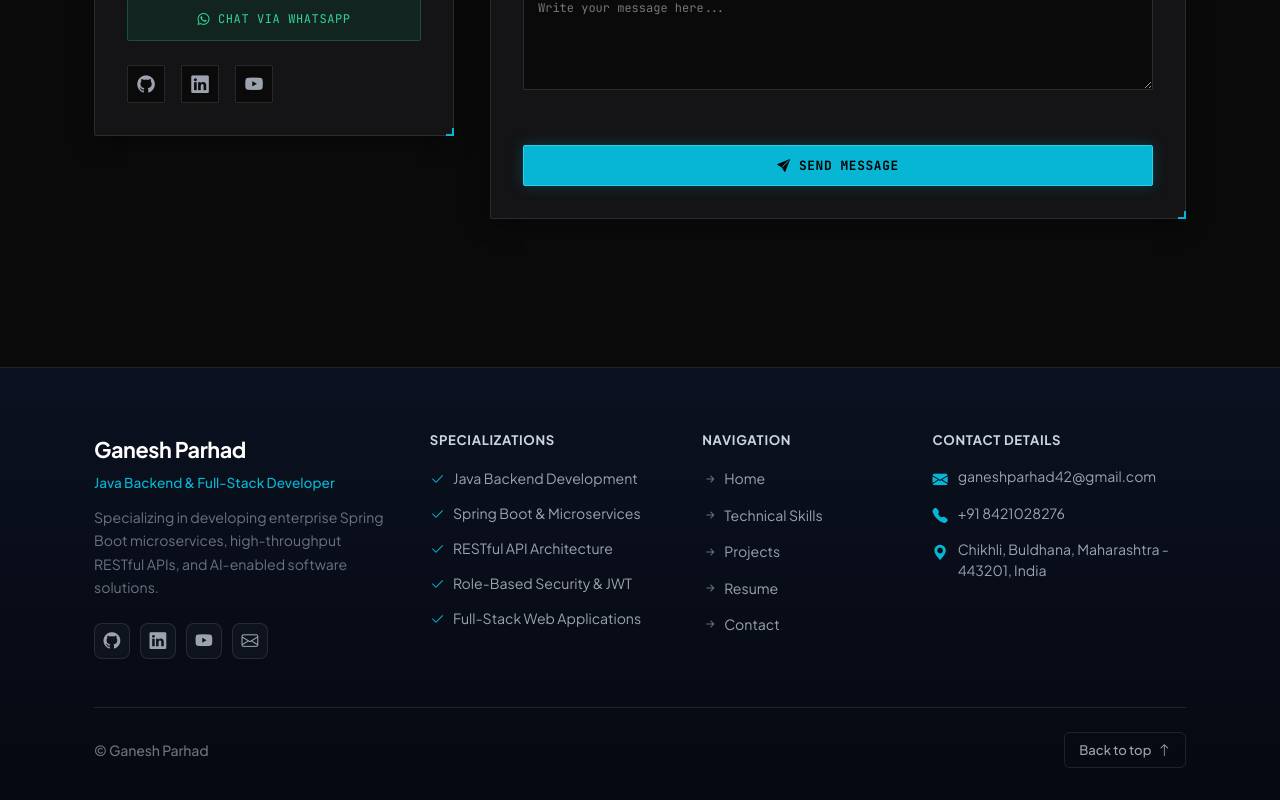
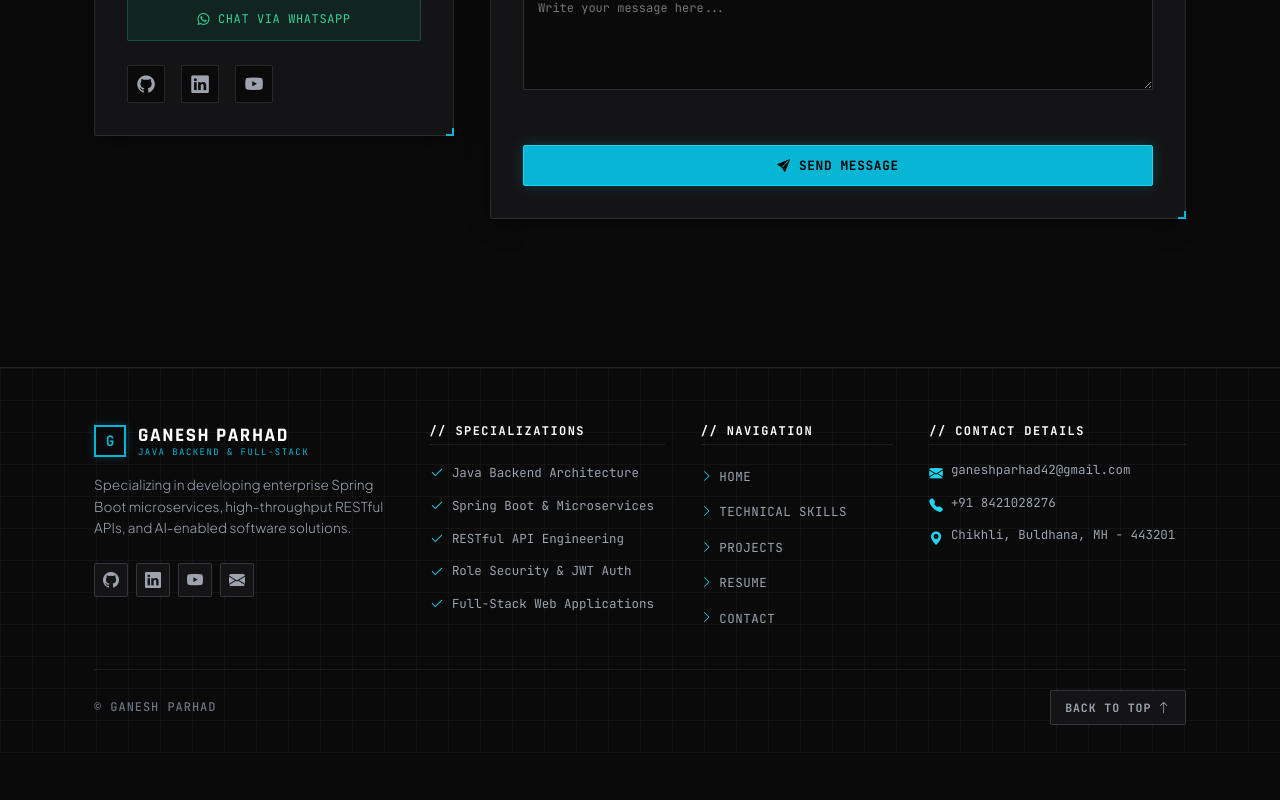
Before and after one commit to ganeshparhad10/Portfolio-Angular, an Angular app: page /contact in a window 1280 px wide. Shown: the part 833-1633 px from the top of the page. After the commit the page ends 1586 px from the top, so only its background shows below. Built offline with nearby package versions, Linux system fonts and the light colour scheme.

Commit message:
fix(footer): unify footer fonts and blueprint aesthetics with Rajdhani and JetBrains Mono

```diff
--- a/src/app/components/footer/footer.component.css
+++ b/src/app/components/footer/footer.component.css
@@ -1,8 +1,13 @@
+/* ==========================================================================
+   Blueprint Footer Styles (abhishek-g-mu.vercel.app aesthetic)
+   ========================================================================== */
+
 .site-footer {
-  background: linear-gradient(180deg, #0b1120 0%, #060911 100%);
-  border-top: 1px solid var(--border-subtle);
-  padding: 64px 0 32px;
-  color: var(--text-muted);
+  background-color: #0A0A0B;
+  border-top: 1px solid rgba(255, 255, 255, 0.1);
+  padding: 56px 0 28px;
+  color: #9ca3af;
+  position: relative;
 }
 
 .footer-wrapper {
@@ -15,7 +20,7 @@
 .footer-grid {
   display: grid;
   grid-template-columns: 1.4fr 1.1fr 0.9fr 1.2fr;
-  gap: 40px;
+  gap: 36px;
   align-items: start;
 }
 
@@ -29,71 +34,105 @@
 .footer-brand {
   display: flex;
   flex-direction: column;
-  gap: 4px;
+}
+
+.footer-brand-wrap {
+  display: flex;
+  align-items: center;
+  gap: 12px;
+}
+
+.brand-badge {
+  width: 32px;
+  height: 32px;
+  min-width: 32px;
+  border: 2px solid #06b6d4;
+  background: #0A0A0B;
+  color: #06b6d4;
+  font-family: var(--font-mono, monospace);
+  font-weight: 800;
+  font-size: 0.9rem;
+  display: flex;
+  align-items: center;
+  justify-content: center;
+  box-shadow: 0 0 10px rgba(6, 182, 212, 0.25);
+  flex-shrink: 0;
+}
+
+.brand-text {
+  display: flex;
+  flex-direction: column;
 }
 
 .brand-title {
-  font-family: var(--font-heading);
-  font-size: 1.35rem;
+  font-family: var(--font-tech-heading, sans-serif);
+  font-size: 1.2rem;
   font-weight: 700;
   color: #ffffff;
-  letter-spacing: -0.02em;
+  letter-spacing: 0.08em;
+  text-transform: uppercase;
+  line-height: 1.2;
 }
 
 .brand-tagline {
-  font-size: 0.85rem;
-  color: var(--accent-blue);
-  font-weight: 500;
+  font-family: var(--font-mono, monospace);
+  font-size: 9px;
+  letter-spacing: 0.16em;
+  color: #06b6d4;
+  text-transform: uppercase;
+  line-height: 1.2;
 }
 
 .brand-description {
-  font-size: 0.88rem;
-  line-height: 1.65;
-  color: var(--text-dim);
-  margin: 0 0 8px;
+  font-family: var(--font-sans, sans-serif);
+  font-size: 0.85rem;
+  line-height: 1.6;
+  color: #9ca3af;
+  margin: 4px 0 8px;
   max-width: 320px;
+  font-weight: 300;
 }
 
 .footer-social-icons {
   display: flex;
-  gap: 10px;
+  gap: 8px;
   margin-top: 4px;
 }
 
 .social-btn {
-  width: 36px;
-  height: 36px;
-  border-radius: 8px;
-  background: rgba(255, 255, 255, 0.03);
-  border: 1px solid var(--border-subtle);
+  width: 34px;
+  height: 34px;
+  border-radius: 2px;
+  background: #141416;
+  border: 1px solid rgba(255, 255, 255, 0.14);
   display: flex;
   align-items: center;
   justify-content: center;
-  color: var(--text-muted);
-  font-size: 1.05rem;
+  color: #9ca3af;
+  font-size: 1rem;
   text-decoration: none;
-  transition: all 0.2s ease;
+  transition: all 0.15s ease;
 }
 
 .social-btn:hover {
-  background: var(--accent-blue);
-  border-color: var(--accent-blue);
-  color: #ffffff;
+  background: #1a1a20;
+  border-color: #06b6d4;
+  color: #22d3ee;
   transform: translateY(-2px);
+  box-shadow: 0 0 12px rgba(6, 182, 212, 0.25);
 }
 
 /* Headings */
 .col-heading {
-  font-family: var(--font-heading);
-  font-size: 0.95rem;
+  font-family: var(--font-mono, monospace);
+  font-size: 0.75rem;
   font-weight: 700;
   color: #ffffff;
-  letter-spacing: -0.01em;
-  margin: 0 0 18px;
+  letter-spacing: 0.12em;
   text-transform: uppercase;
-  font-size: 0.82rem;
-  letter-spacing: 0.05em;
-  color: #cbd5e1;
+  margin: 0 0 16px;
+  padding-bottom: 6px;
+  border-bottom: 1px solid rgba(255, 255, 255, 0.08);
 }
 
 /* Specializations List */
@@ -103,20 +142,23 @@
   margin: 0;
   display: flex;
   flex-direction: column;
-  gap: 10px;
+  gap: 9px;
 }
 
 .footer-list li span {
   display: flex;
   align-items: center;
   gap: 8px;
-  font-size: 0.88rem;
-  color: var(--text-muted);
+  font-family: var(--font-mono, monospace);
+  font-size: 0.78rem;
+  color: #9ca3af;
+  font-weight: 400;
 }
 
 .footer-list li span i {
-  color: var(--accent-blue);
-  font-size: 0.95rem;
+  color: #06b6d4;
+  font-size: 0.9rem;
+  flex-shrink: 0;
 }
 
 /* Nav Links */
@@ -126,54 +168,58 @@
   margin: 0;
   display: flex;
   flex-direction: column;
-  gap: 10px;
+  gap: 9px;
 }
 
 .footer-nav-links li a {
   display: inline-flex;
   align-items: center;
   gap: 6px;
-  font-size: 0.88rem;
-  color: var(--text-muted);
+  font-family: var(--font-mono, monospace);
+  font-size: 0.78rem;
+  color: #9ca3af;
   text-decoration: none;
+  text-transform: uppercase;
+  letter-spacing: 0.04em;
   transition: all 0.15s ease;
 }
 
 .footer-nav-links li a:hover {
-  color: #ffffff;
+  color: #22d3ee;
   transform: translateX(3px);
 }
 
 .footer-nav-links li a i {
-  color: var(--text-dim);
-  font-size: 1rem;
+  color: #06b6d4;
+  font-size: 0.75rem;
 }
 
 /* Contact Column */
 .contact-info-list {
   display: flex;
   flex-direction: column;
-  gap: 12px;
+  gap: 10px;
 }
 
 .contact-item {
   display: flex;
   align-items: flex-start;
-  gap: 10px;
-  font-size: 0.88rem;
-  color: var(--text-muted);
+  gap: 8px;
+  font-family: var(--font-mono, monospace);
+  font-size: 0.78rem;
+  color: #9ca3af;
   text-decoration: none;
   transition: color 0.15s ease;
   line-height: 1.5;
 }
 
 .contact-item:not(.static):hover {
-  color: #ffffff;
+  color: #22d3ee;
 }
 
 .contact-item i {
-  color: var(--accent-blue);
-  font-size: 0.95rem;
+  color: #06b6d4;
+  font-size: 0.85rem;
   margin-top: 2px;
   flex-shrink: 0;
 }
@@ -186,8 +232,8 @@
 .footer-divider {
   width: 100%;
   height: 1px;
-  background: var(--border-subtle);
-  margin: 48px 0 24px;
+  background: rgba(255, 255, 255, 0.08);
+  margin: 40px 0 20px;
 }
 
 /* Bottom Bar */
@@ -200,50 +246,55 @@
 }
 
 .copyright-text {
-  font-size: 0.88rem;
+  font-family: var(--font-mono, monospace);
+  font-size: 0.75rem;
   font-weight: 500;
-  color: var(--text-dim);
-  letter-spacing: -0.01em;
+  color: #6b7280;
+  letter-spacing: 0.08em;
+  text-transform: uppercase;
 }
 
 .back-to-top-btn {
   display: inline-flex;
   align-items: center;
   gap: 6px;
-  background: transparent;
-  border: 1px solid var(--border-subtle);
-  color: var(--text-muted);
-  font-size: 0.82rem;
-  font-weight: 500;
+  background: #141416;
+  border: 1px solid rgba(255, 255, 255, 0.15);
+  color: #9ca3af;
+  font-family: var(--font-mono, monospace);
+  font-size: 0.72rem;
+  font-weight: 700;
+  letter-spacing: 0.08em;
   padding: 6px 14px;
-  border-radius: 6px;
+  border-radius: 2px;
   cursor: pointer;
   transition: all 0.15s ease;
 }
 
 .back-to-top-btn:hover {
-  background: rgba(255, 255, 255, 0.05);
-  border-color: #475569;
-  color: #ffffff;
+  background: #1a1a20;
+  border-color: #06b6d4;
+  color: #22d3ee;
   transform: translateY(-1px);
+  box-shadow: 0 0 10px rgba(6, 182, 212, 0.2);
 }
 
 .back-to-top-btn i {
-  font-size: 0.85rem;
+  font-size: 0.8rem;
 }
 
 /* Responsive */
 @media (max-width: 992px) {
   .footer-grid {
     grid-template-columns: 1fr 1fr;
-    gap: 36px;
+    gap: 32px;
   }
 }
 
 @media (max-width: 600px) {
   .footer-grid {
     grid-template-columns: 1fr;
-    gap: 32px;
+    gap: 28px;
   }
 
   .footer-bottom-bar {
--- a/src/app/components/footer/footer.component.html
+++ b/src/app/components/footer/footer.component.html
@@ -1,71 +1,76 @@
-<footer class="site-footer">
+<footer class="site-footer bg-[#0A0A0B] bg-artistic-grid">
   <div class="footer-wrapper">
     <!-- Main Footer Columns -->
     <div class="footer-grid">
       <!-- Col 1: Brand & Overview -->
       <div class="footer-col brand-col">
         <div class="footer-brand">
-          <span class="brand-title">Ganesh Parhad</span>
-          <span class="brand-tagline">Java Backend & Full-Stack Developer</span>
+          <div class="footer-brand-wrap">
+            <div class="brand-badge">G</div>
+            <div class="brand-text">
+              <span class="brand-title">GANESH PARHAD</span>
+              <span class="brand-tagline">JAVA BACKEND & FULL-STACK</span>
+            </div>
+          </div>
         </div>
         <p class="brand-description">
           Specializing in developing enterprise Spring Boot microservices, high-throughput RESTful APIs, and AI-enabled software solutions.
         </p>
         <div class="footer-social-icons">
-          <a href="https://github.com/ganeshparhad10" target="_blank" rel="noopener noreferrer" aria-label="GitHub" class="social-btn">
+          <a href="https://github.com/ganeshparhad10" target="_blank" rel="noopener noreferrer" aria-label="GitHub" title="GitHub" class="social-btn">
             <i class="bi bi-github"></i>
           </a>
-          <a href="https://www.linkedin.com/in/ganesh-parhad-b77b9225a" target="_blank" rel="noopener noreferrer" aria-label="LinkedIn" class="social-btn">
+          <a href="https://www.linkedin.com/in/ganesh-parhad-b77b9225a" target="_blank" rel="noopener noreferrer" aria-label="LinkedIn" title="LinkedIn" class="social-btn">
             <i class="bi bi-linkedin"></i>
           </a>
-          <a href="https://youtube.com/channel/UCeey0E1RH-ey994Jy7nqNYg" target="_blank" rel="noopener noreferrer" aria-label="YouTube" class="social-btn">
+          <a href="https://youtube.com/channel/UCeey0E1RH-ey994Jy7nqNYg" target="_blank" rel="noopener noreferrer" aria-label="YouTube" title="YouTube" class="social-btn">
             <i class="bi bi-youtube"></i>
           </a>
-          <a href="mailto:ganeshparhad42@gmail.com" aria-label="Email" class="social-btn">
-            <i class="bi bi-envelope"></i>
+          <a href="mailto:ganeshparhad42@gmail.com" aria-label="Email" title="Email" class="social-btn">
+            <i class="bi bi-envelope-fill"></i>
           </a>
         </div>
       </div>
 
       <!-- Col 2: Services / Focus Areas -->
       <div class="footer-col">
-        <h4 class="col-heading">Specializations</h4>
+        <h4 class="col-heading">// SPECIALIZATIONS</h4>
         <ul class="footer-list">
-          <li><span><i class="bi bi-check2"></i> Java Backend Development</span></li>
-          <li><span><i class="bi bi-check2"></i> Spring Boot & Microservices</span></li>
-          <li><span><i class="bi bi-check2"></i> RESTful API Architecture</span></li>
-          <li><span><i class="bi bi-check2"></i> Role-Based Security & JWT</span></li>
-          <li><span><i class="bi bi-check2"></i> Full-Stack Web Applications</span></li>
+          <li><span><i class="bi bi-check2 text-cyan-400"></i> Java Backend Architecture</span></li>
+          <li><span><i class="bi bi-check2 text-cyan-400"></i> Spring Boot & Microservices</span></li>
+          <li><span><i class="bi bi-check2 text-cyan-400"></i> RESTful API Engineering</span></li>
+          <li><span><i class="bi bi-check2 text-cyan-400"></i> Role Security & JWT Auth</span></li>
+          <li><span><i class="bi bi-check2 text-cyan-400"></i> Full-Stack Web Applications</span></li>
         </ul>
       </div>
 
       <!-- Col 3: Quick Navigation -->
       <div class="footer-col">
-        <h4 class="col-heading">Navigation</h4>
+        <h4 class="col-heading">// NAVIGATION</h4>
         <ul class="footer-nav-links">
-          <li><a routerLink="/"><i class="bi bi-arrow-right-short"></i> Home</a></li>
-          <li><a routerLink="/skills"><i class="bi bi-arrow-right-short"></i> Technical Skills</a></li>
-          <li><a routerLink="/projects"><i class="bi bi-arrow-right-short"></i> Projects</a></li>
-          <li><a routerLink="/resume"><i class="bi bi-arrow-right-short"></i> Resume</a></li>
-          <li><a routerLink="/contact"><i class="bi bi-arrow-right-short"></i> Contact</a></li>
+          <li><a routerLink="/"><i class="bi bi-chevron-right text-cyan-400"></i> Home</a></li>
+          <li><a routerLink="/skills"><i class="bi bi-chevron-right text-cyan-400"></i> Technical Skills</a></li>
+          <li><a routerLink="/projects"><i class="bi bi-chevron-right text-cyan-400"></i> Projects</a></li>
+          <li><a routerLink="/resume"><i class="bi bi-chevron-right text-cyan-400"></i> Resume</a></li>
+          <li><a routerLink="/contact"><i class="bi bi-chevron-right text-cyan-400"></i> Contact</a></li>
         </ul>
       </div>
 
       <!-- Col 4: Contact Info -->
       <div class="footer-col contact-col">
-        <h4 class="col-heading">Contact Details</h4>
+        <h4 class="col-heading">// CONTACT DETAILS</h4>
         <div class="contact-info-list">
           <a href="mailto:ganeshparhad42@gmail.com" class="contact-item">
-            <i class="bi bi-envelope-fill"></i>
+            <i class="bi bi-envelope-fill text-cyan-400"></i>
             <span>ganeshparhad42@gmail.com</span>
           </a>
           <a href="tel:+918421028276" class="contact-item">
-            <i class="bi bi-telephone-fill"></i>
+            <i class="bi bi-telephone-fill text-cyan-400"></i>
             <span>+91 8421028276</span>
           </a>
           <div class="contact-item static">
-            <i class="bi bi-geo-alt-fill"></i>
-            <span>Chikhli, Buldhana, Maharashtra - 443201, India</span>
+            <i class="bi bi-geo-alt-fill text-cyan-400"></i>
+            <span>Chikhli, Buldhana, MH - 443201</span>
           </div>
         </div>
       </div>
@@ -79,7 +84,7 @@
       <span class="copyright-text">© Ganesh Parhad</span>
 
       <button type="button" class="back-to-top-btn" (click)="scrollToTop()" aria-label="Back to top">
-        <span>Back to top</span>
+        <span>BACK TO TOP</span>
         <i class="bi bi-arrow-up"></i>
       </button>
     </div>
```
